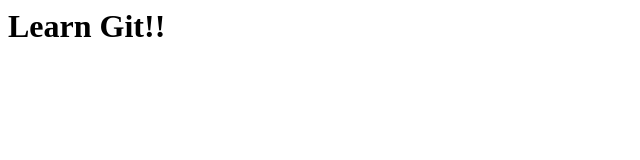
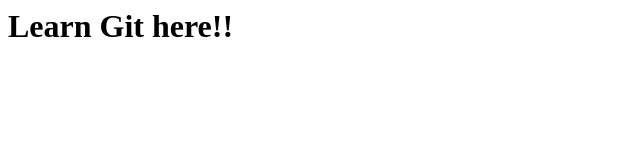
Before and after one commit to Abrar0204/Git-test, a plain HTML site: page index.html in a window 1280 px wide. Shown: the whole page, without its empty margins (0-640 px from the left). Drawn offline with Linux system fonts and the light colour scheme.

Commit message:
Update index.html

```diff
--- a/index.html
+++ b/index.html
@@ -7,6 +7,6 @@
     </style>
   </head>
   <body>
-    <h1>Learn Git!!</h1>
+    <h1>Learn Git here!!</h1>
   </body>
 </html>
```
